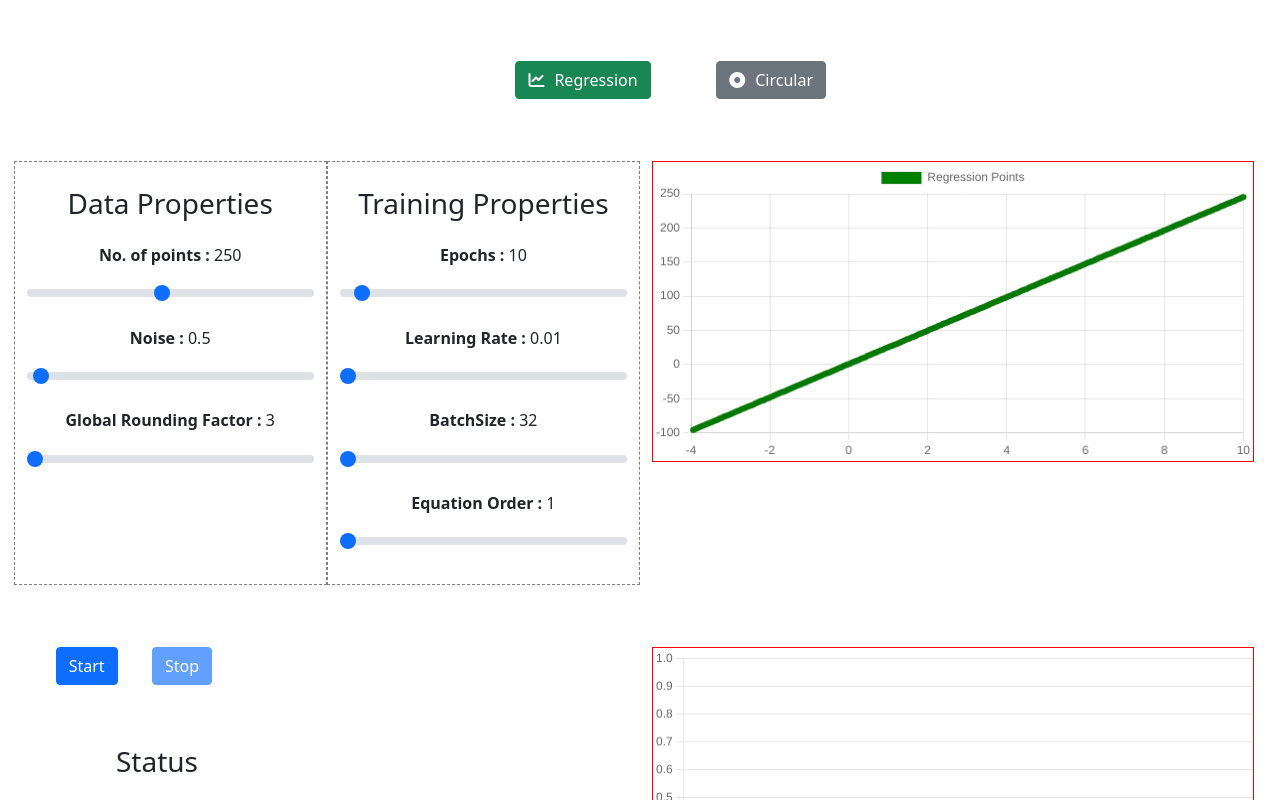
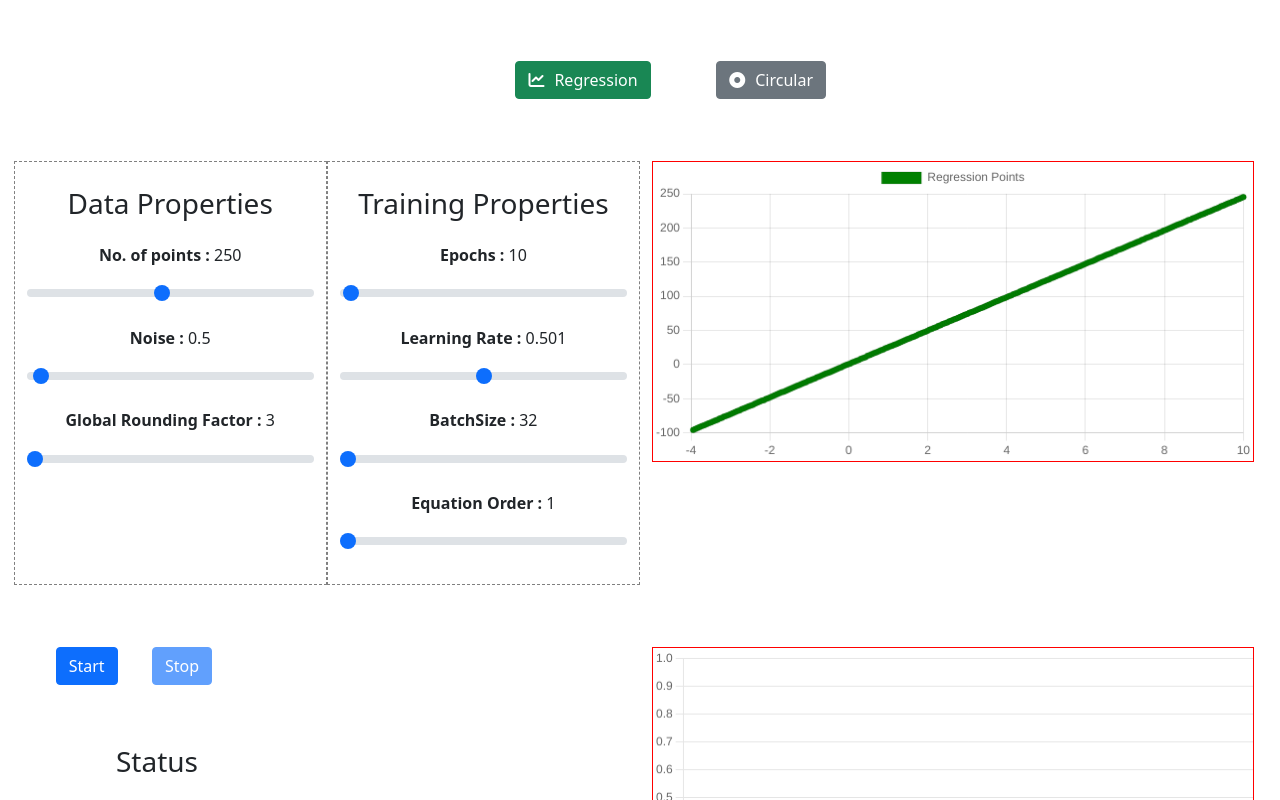
Before and after one commit to devnev39/Regression, a plain HTML site: page index.html in a window 1280 px wide. Shown: the top 800 px of the page. Drawn offline with nearby package versions, Linux system fonts and the light colour scheme.

Commit message:
new limits for lr, epochs

```diff
--- a/index.html
+++ b/index.html
@@ -40,11 +40,11 @@
                 <h3>Training Properties</h3>
                 <label class="control-label" for="eRange">Epochs    :</label>
                 <label class="control-label-view epochs"></label>
-                <input type="range" id="eRange" class="form-range epochs" step="5" min="5" max="100" value="10" onload="updateLabel(this)" oninput="updateLabel(this)">
+                <input type="range" id="eRange" class="form-range epochs" step="5" min="5" max="500" value="10" onload="updateLabel(this)" oninput="updateLabel(this)">
 
                 <label class="control-label" for="lrRange">Learning Rate  :</label>
                 <label class="control-label-view lr"></label>
-                <input type="range" id="lrRange" class="form-range lr" step="0.02" min="0.01" max="1" value="0.01" onload="updateLabel(this)" oninput="updateLabel(this)">
+                <input type="range" id="lrRange" class="form-range lr" step="0.002" min="0.001" max="1" value="0.00 1" onload="updateLabel(this)" oninput="updateLabel(this)">
 
                 <label class="control-label" for="bRange">BatchSize  :</label>
                 <label class="control-label-view batch"></label>
```
